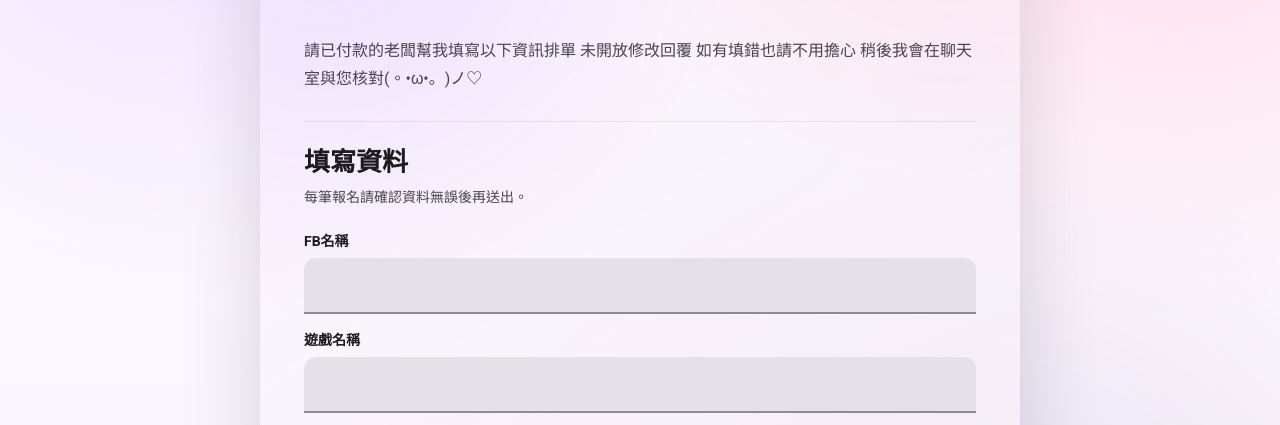
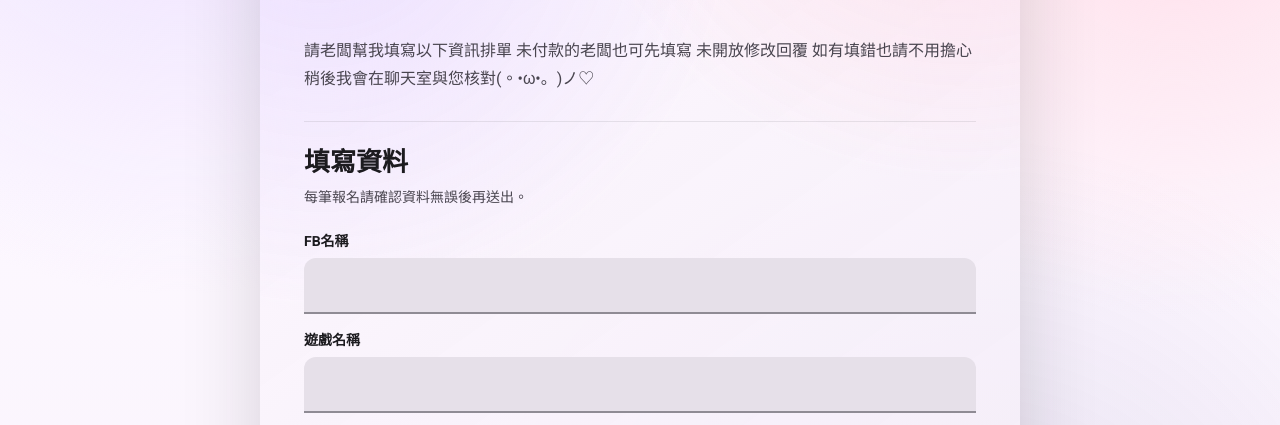
Before and after one commit to Lauraaaaa-gif/form, a plain HTML site: page index.html in a window 1280 px wide. Shown: the part 339-764 px from the top of the page. Drawn offline with Linux system fonts and the light colour scheme.

Commit message:
Update index.html

```diff
--- a/index.html
+++ b/index.html
@@ -1964,7 +1964,7 @@
         <h1>第五人格代送</h1>
         <p class="lead credit">網頁製作者：Bai Xi</p>
         <p class="lead">
-請已付款的老闆幫我填寫以下資訊排單
+請老闆幫我填寫以下資訊排單 未付款的老闆也可先填寫
 未開放修改回覆 如有填錯也請不用擔心
 稍後我會在聊天室與您核對(。•ω•。)ノ♡</p>
       </section>
```
